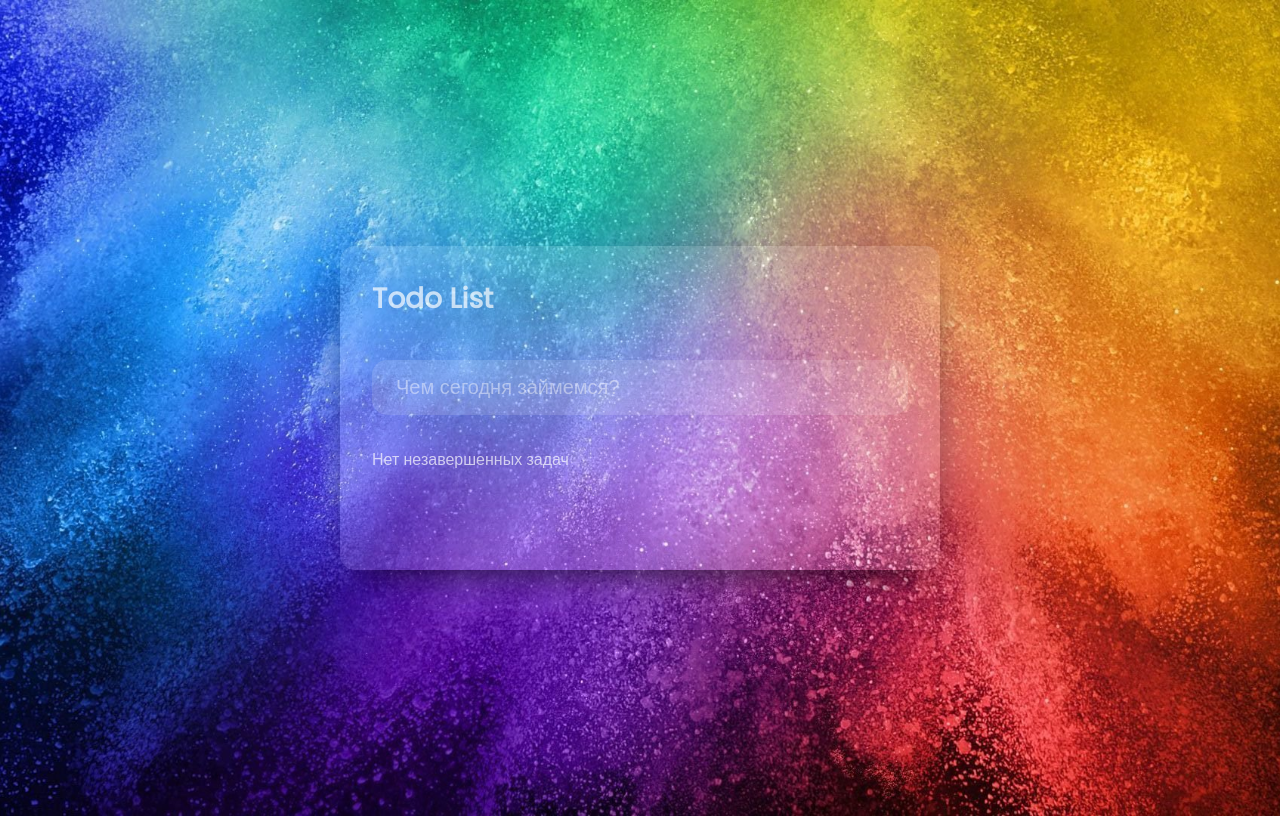
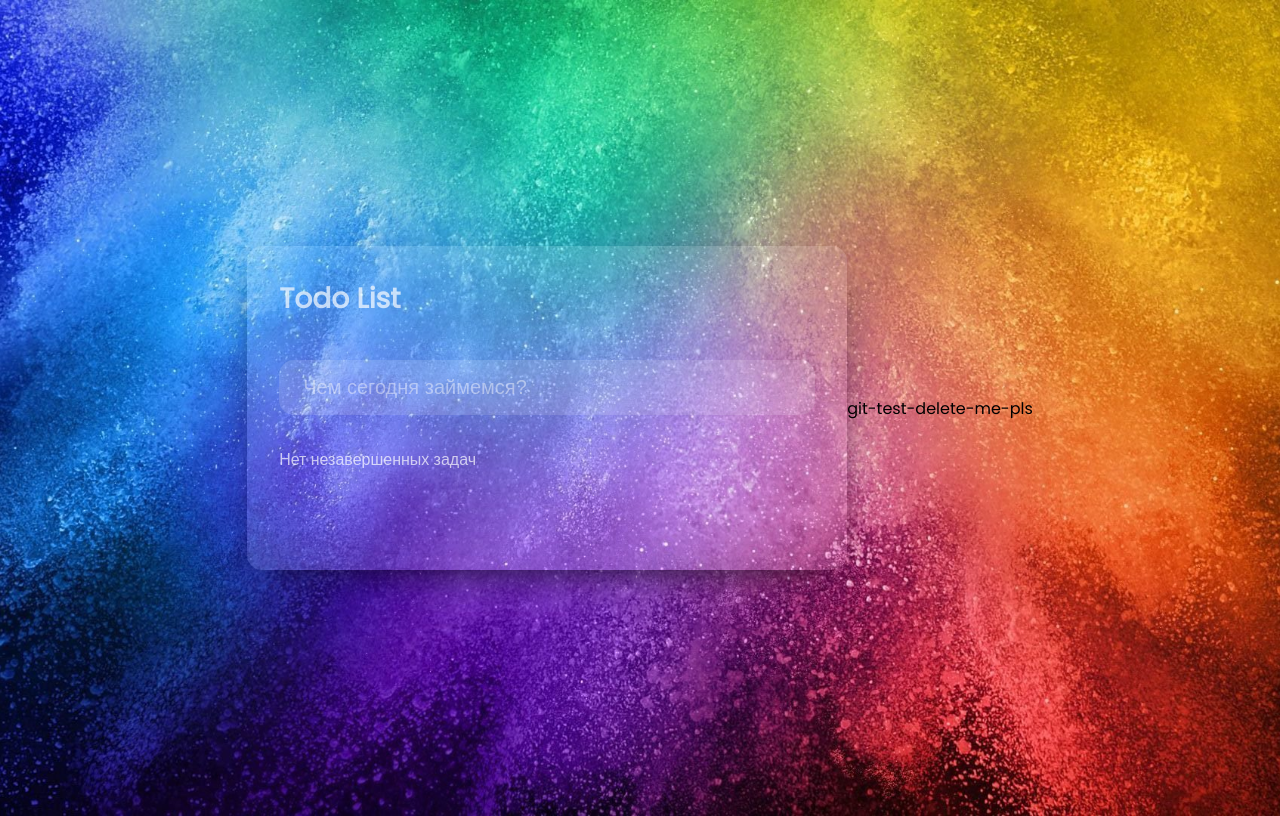
Before and after one commit to WiseBlooD/first-pet-proj, a plain HTML site: page ToDo-list/index.html in a window 1280 px wide. Drawn offline with Linux system fonts and the light colour scheme.

Commit message:
Modifed index.html added deleteme.html

```diff
--- a/ToDo-list/index.html
+++ b/ToDo-list/index.html
@@ -44,5 +44,6 @@
       </div>
     </div>
     <script src="./js/scripts.js"></script>
+    <div class="usless-div-for-git-test">git-test-delete-me-pls</div>
   </body>
 </html>
```
Also changed, not shown: deleteme.html (added).
